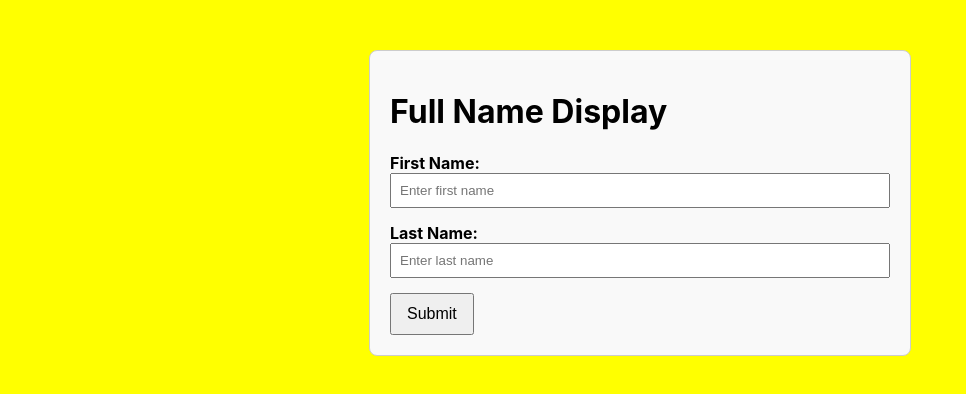
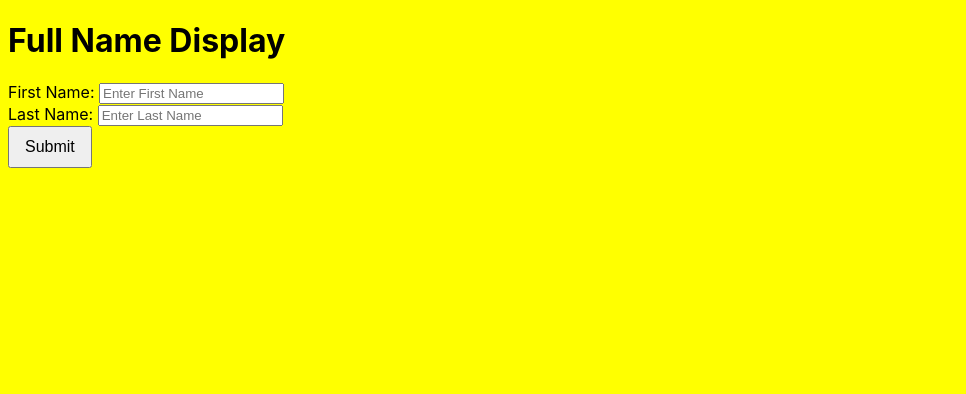
Before and after one commit to asrithasri/DisplayName, a React (Create React App) app: page / in a window 1280 px wide. Shown: the top 394 px of the page, without its empty margins (0-966 px from the left). Built offline with nearby package versions, Linux system fonts and the light colour scheme.

Commit message:
sixth commit

```diff
--- a/src/App.js
+++ b/src/App.js
@@ -1,77 +1,58 @@
-import { useState } from "react";
-import "./App.css";
 
-function App() {
-  const [fullName, setFullName] = useState({
-    firstName: "",
-    lastName: "",
-  });
-  const [isSubmitted, setIsSubmitted] = useState(false);
+import React, { useState } from 'react';
+import './App.css';
 
-  const handleChange = (e) => {
-    const { name, value } = e.target;
-    setFullName((prevState) => ({
-      ...prevState,
-      [name]: value,
-    }));
+const App = () => {
+  const [firstName, setFirstName] = useState('');
+  const [lastName, setLastName] = useState('');
+  const [fullName, setFullName] = useState('');
+
+  const handleFirstNameChange = (e) => {
+    setFirstName(e.target.value);
   };
+
+  const handleLastNameChange = (e) => {
+    setLastName(e.target.value);
+  };
+
+
 
   const handleSubmit = (e) => {
     e.preventDefault();
-
-    if (fullName.firstName.trim() && fullName.lastName.trim()) {
-      setIsSubmitted(true);
-    } else {
-      setIsSubmitted(false);
-      alert("Please fill out both first name and last name.");
+    if (!firstName || !lastName) {
+      alert('Please fill out this field');
+      return;
     }
+    setFullName(`${firstName} ${lastName}`);
   };
 
   return (
-    <div className="app-container">
-      <form action="submit" onSubmit={handleSubmit}>
-        <h1>Full Name Display</h1>
-
-        <div className="form-group">
-          <label htmlFor="firstName">First Name:
+    <div className="App">
+      <h1>Full Name Display</h1>
+      <form onSubmit={handleSubmit}>
+        <div>
+          <label>First Name: </label>
           <input
             type="text"
-            id="firstName"
-            name="firstName"
-            value={fullName.firstName}
-            onChange={handleChange}
-            placeholder="Enter first name"
-            required
-
+            value={firstName}
+            onChange={handleFirstNameChange}
+            placeholder="Enter First Name"
           />
-          </label>
         </div>
-
-        <div className="form-group">
-          <label htmlFor="lastName">Last Name:
+        <div>
+          <label>Last Name: </label>
           <input
             type="text"
-            id="lastName"
-            name="lastName"
-            value={fullName.lastName}
-            onChange={handleChange}
-            placeholder="Enter last name"
-            required
+            value={lastName}
+            onChange={handleLastNameChange}
+            placeholder="Enter Last Name"
           />
-          </label>
         </div>
-
         <button type="submit">Submit</button>
       </form>
-
-      {isSubmitted && (
-        <div className="result">
-          <h2>{`Full Name:${fullName.firstName} ${fullName.lastName}`}</h2>
-
-        </div>
-      )}
+      {fullName && <h2>Full Name: {fullName}</h2>}
     </div>
   );
-}
+};
 
 export default App;
```
